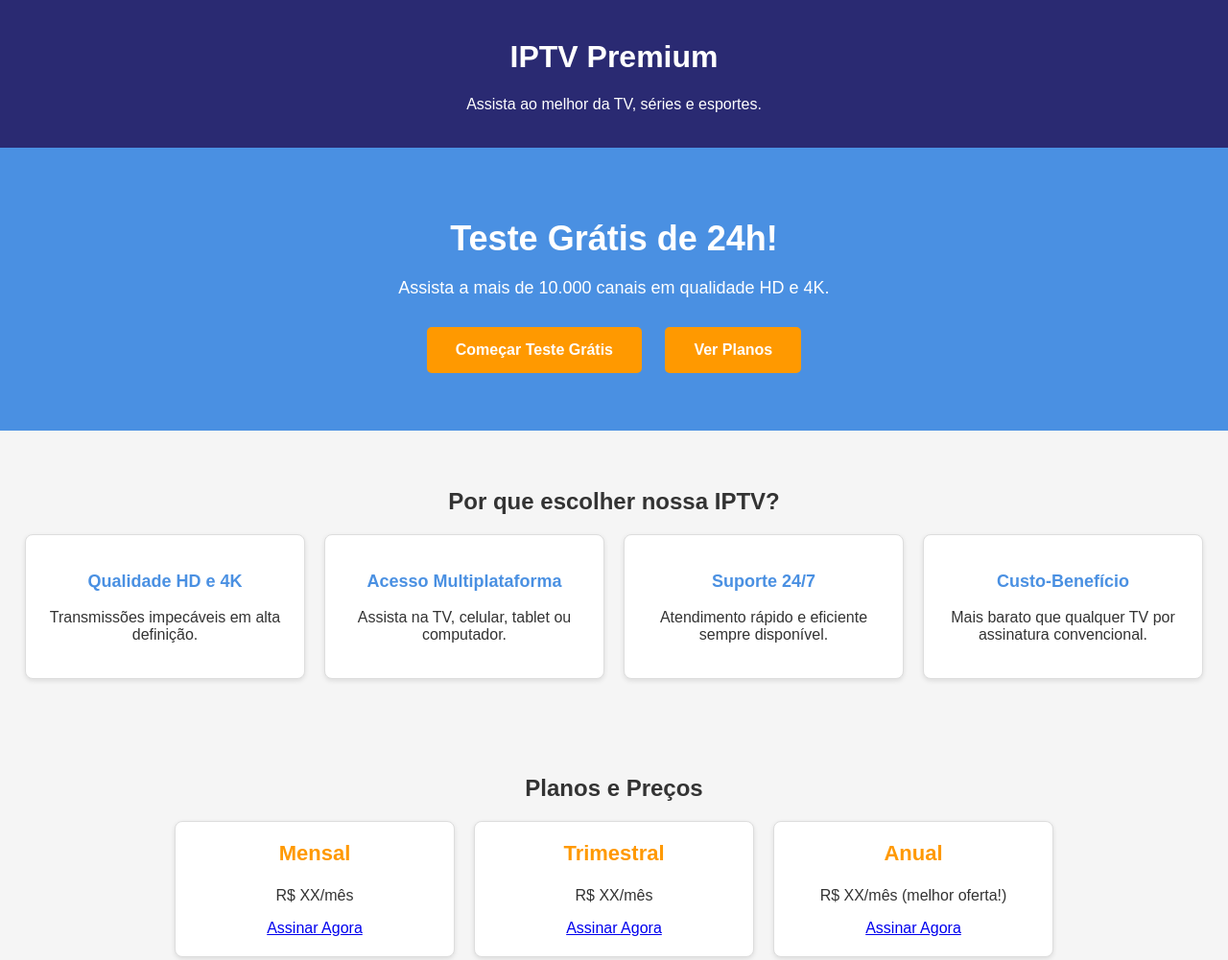
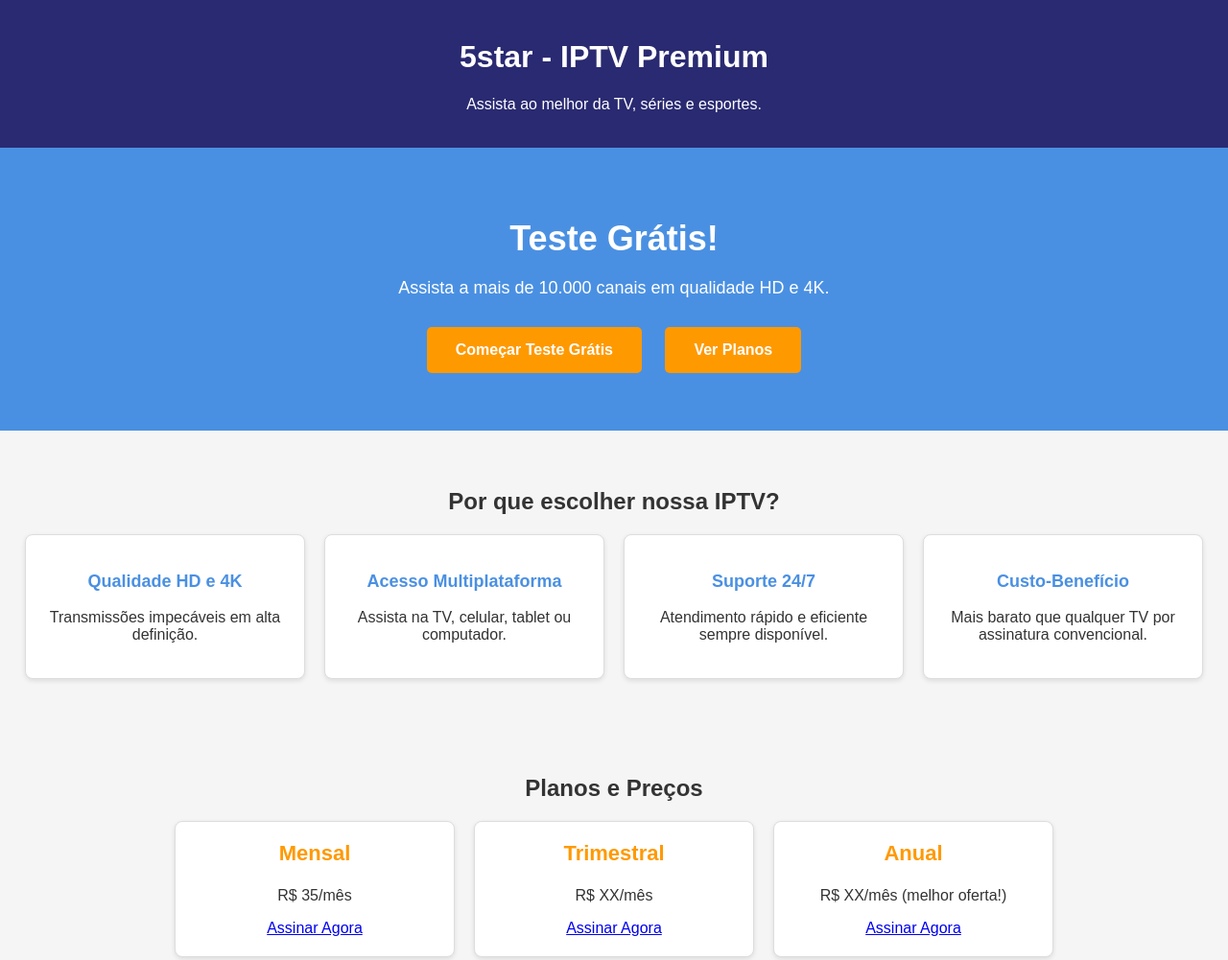
Before and after one commit to Pexavit/5star, a plain HTML site: page index.html in a window 1280 px wide. Shown: the top 1001 px of the page at 96% size. Drawn offline with Linux system fonts and the light colour scheme.

Commit message:
Update index.html

```diff
--- a/index.html
+++ b/index.html
@@ -3,7 +3,7 @@
 <head>
     <meta charset="UTF-8">
     <meta name="viewport" content="width=device-width, initial-scale=1.0">
-    <title>IPTV Premium – Teste Grátis!</title>
+    <title>5star - IPTV Premium !</title>
     <style>
         body {
             font-family: Arial, sans-serif;
@@ -98,12 +98,12 @@
 </head>
 <body>
     <header>
-        <h1>IPTV Premium</h1>
+        <h1>5star - IPTV Premium</h1>
         <p>Assista ao melhor da TV, séries e esportes.</p>
     </header>
 
     <div class="hero">
-        <h1>Teste Grátis de 24h!</h1>
+        <h1>Teste Grátis!</h1>
         <p>Assista a mais de 10.000 canais em qualidade HD e 4K.</p>
         <div class="cta-buttons">
             <a href="#testar">Começar Teste Grátis</a>
@@ -138,7 +138,7 @@
         <div class="plans">
             <div class="plan">
                 <h3>Mensal</h3>
-                <p>R$ XX/mês</p>
+                <p>R$ 35/mês</p>
                 <a href="#">Assinar Agora</a>
             </div>
             <div class="plan">
```
